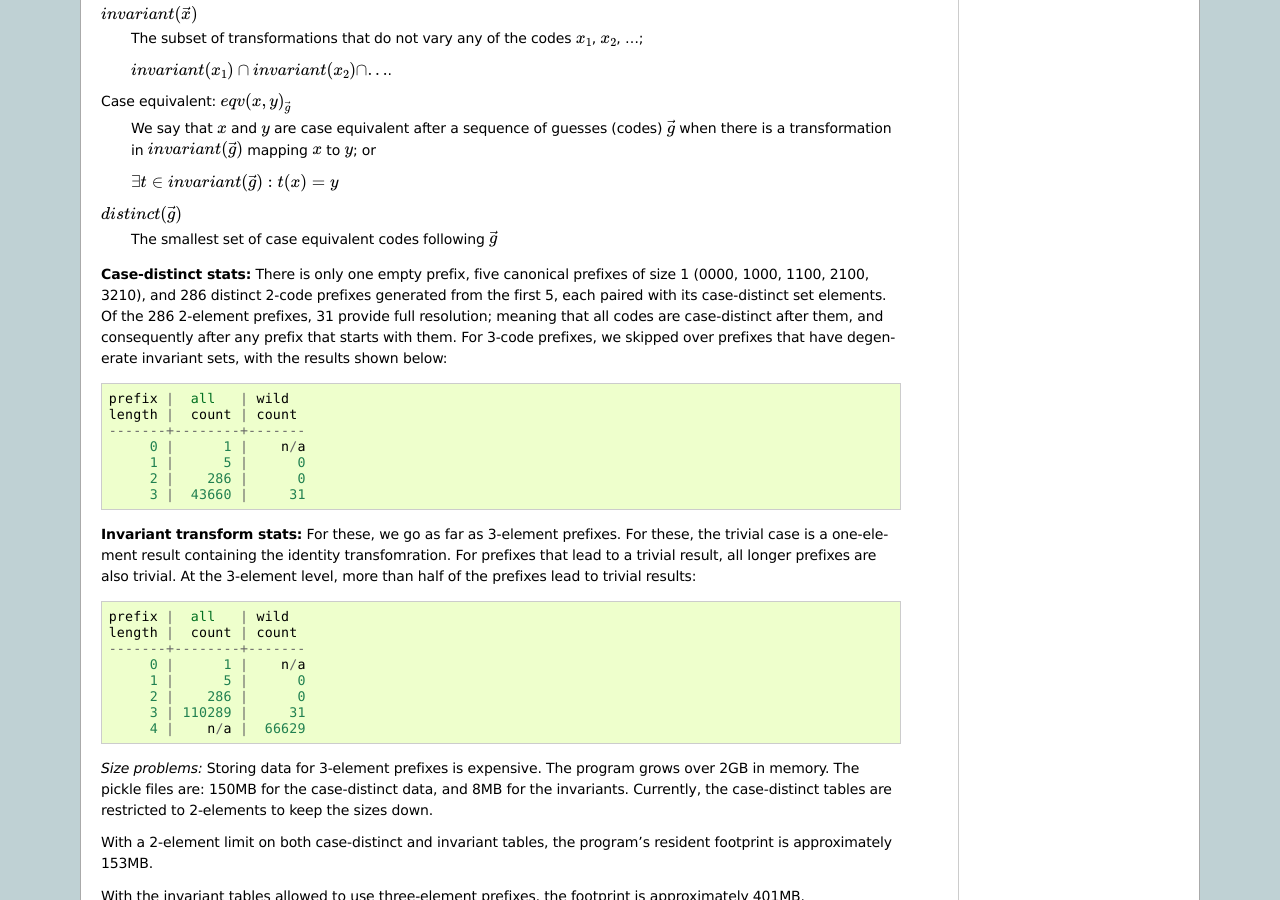
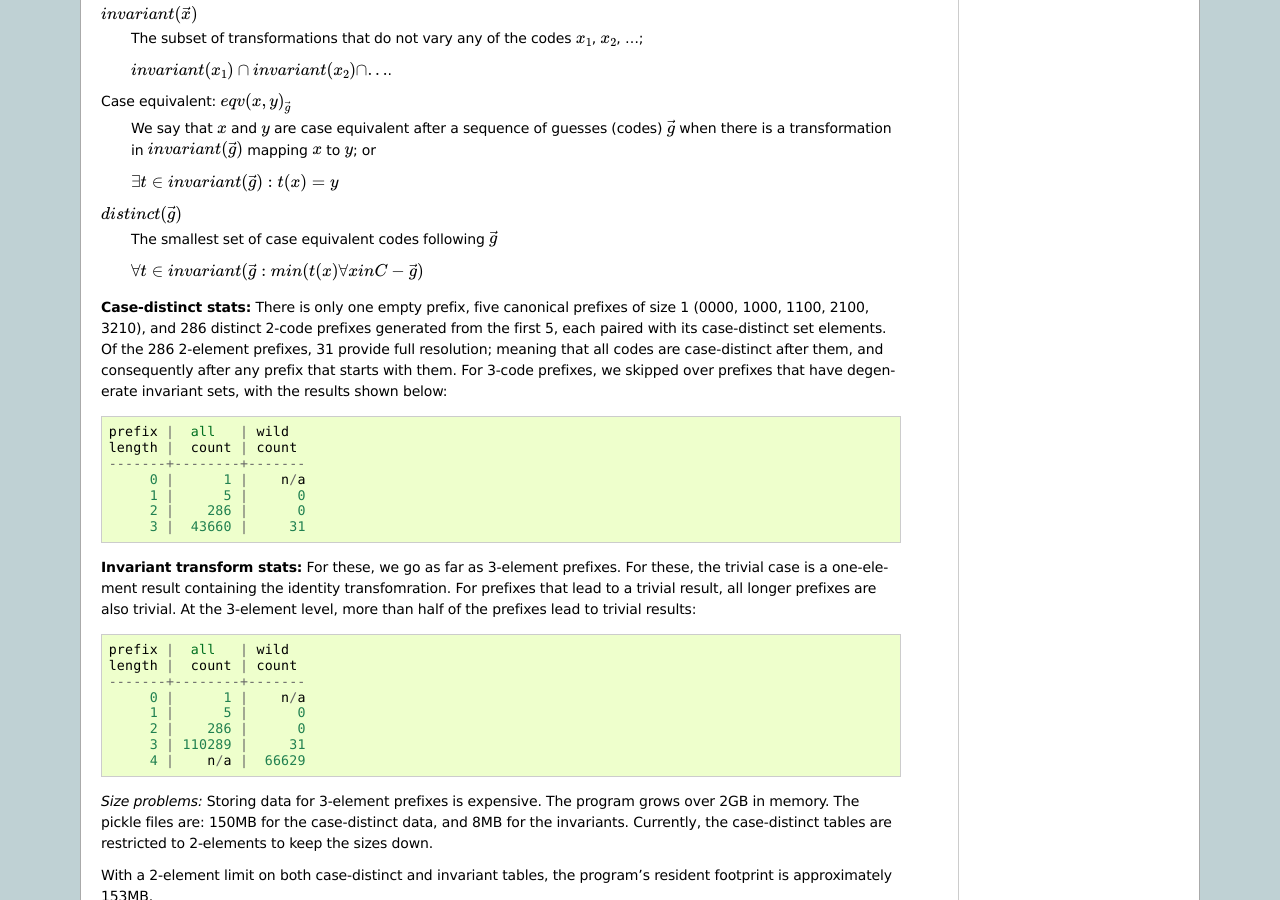
Before and after one commit to TonysMastermind/pymm, a Sphinx documentation site: the page built from doc/casequiv.rst, in a window 1280 px wide and 900 px high, scrolled down 876 px. Built offline with Sphinx 7.4.7, drawn with Linux system fonts in a browser that asks for light colours.

Commit message:
Add score and singleton.

```diff
--- a/doc/casequiv.rst
+++ b/doc/casequiv.rst
@@ -64,6 +64,8 @@ Case equivalent: :math:`eqv(x, y)_{\vec{g}}`
 
 :math:`distinct(\vec{g})`
   The smallest set of case equivalent codes following :math:`\vec{g}`
+
+  :math:`{ \forall t \in invariant(\vec{g}: min(t(x) \forall x in C - \vec{g}) }`
 
 **Case-distinct stats:** There is only one empty prefix, five canonical prefixes
 of size 1 (0000, 1000, 1100, 2100, 3210), and 286 distinct 2-code prefixes
```
